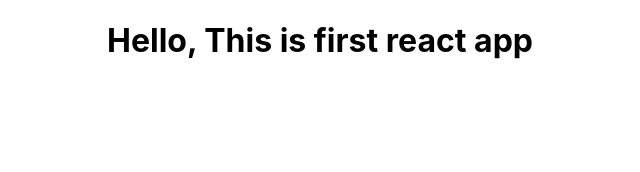
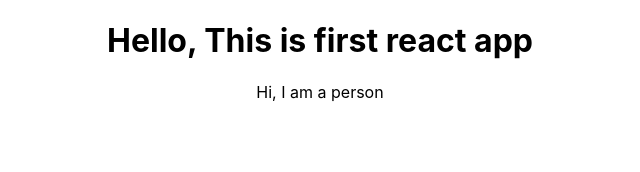
Before and after one commit to iabur/playing-with-react, a React (Create React App) app: page / in a window 1280 px wide. Shown: the top 172 px of the page, without its empty margins (320-960 px from the left). Built offline with nearby package versions, Linux system fonts and the light colour scheme.

Commit message:
2.creating function component

```diff
--- a/src/App.js
+++ b/src/App.js
@@ -1,11 +1,12 @@
 import React from 'react';
-import logo from './logo.svg';
 import './App.css';
+import Person from './Person/Person';
 
 function App() {
   return (
     <div className='App'>
       <h1>Hello, This is first react app</h1>
+      <Person />
     </div>
   );
 }
--- /dev/null
+++ b/src/Person/Person.js
@@ -0,0 +1,5 @@
+import React from 'react';
+const person = () => {
+  return <p>Hi, I am a person</p>;
+};
+export default person;
```
